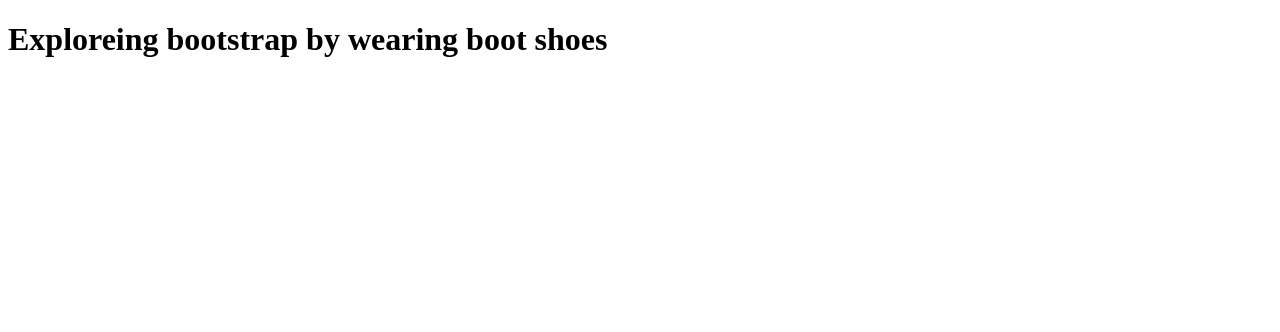
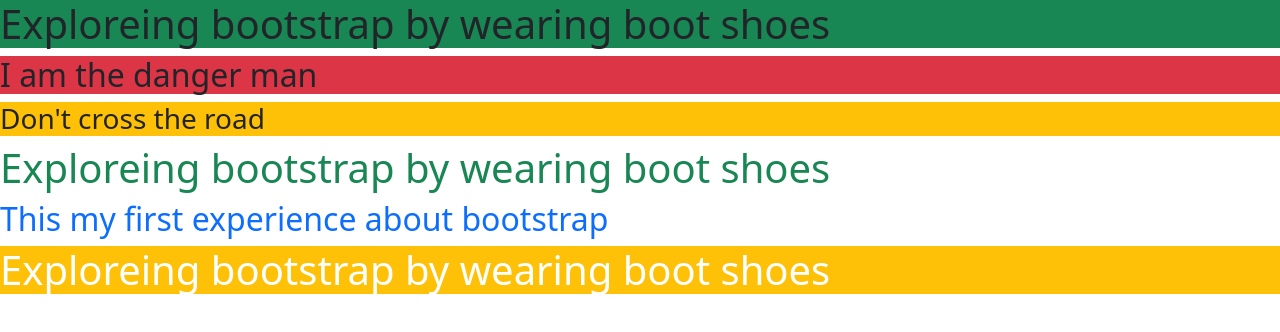
Before and after one commit to shabu5293/explore-bootstrap, a plain HTML site: page index.html in a window 1280 px wide. Drawn offline with nearby package versions, Linux system fonts and the light colour scheme.

Commit message:
bg and text color

```diff
--- a/index.html
+++ b/index.html
@@ -6,10 +6,24 @@
     <meta http-equiv="X-UA-Compatible" content="IE=edge">
     <meta name="viewport" content="width=device-width, initial-scale=1.0">
     <title>Explore Bootstrap</title>
+
+    <!-- Bootstrap link add -->
+    <link rel="stylesheet" href="https://cdn.jsdelivr.net/npm/bootstrap@5.2.0/dist/css/bootstrap.min.css">
 </head>
 
 <body>
-    <h1>Exploreing bootstrap by wearing boot shoes</h1>
+    <!-- background -->
+    <h1 class="bg-success">Exploreing bootstrap by wearing boot shoes</h1>
+    <h2 class="bg-danger">I am the danger man</h2>
+    <h3 class="bg-warning">Don't cross the road</h3>
+    <!-- text color -->
+    <h1 class="text-success">Exploreing bootstrap by wearing boot shoes</h1>
+    <h2 class="text-primary">This my first experience about bootstrap</h2>
+    <!-- combined text and background -->
+    <h1 class="text-white bg-warning">Exploreing bootstrap by wearing boot shoes</h1>
+
+    <!-- Add script of bootstrap/js -->
+    <script src="https://cdn.jsdelivr.net/npm/bootstrap@5.2.0/dist/js/bootstrap.bundle.min.js"></script>
 </body>
 
 </html>
```
